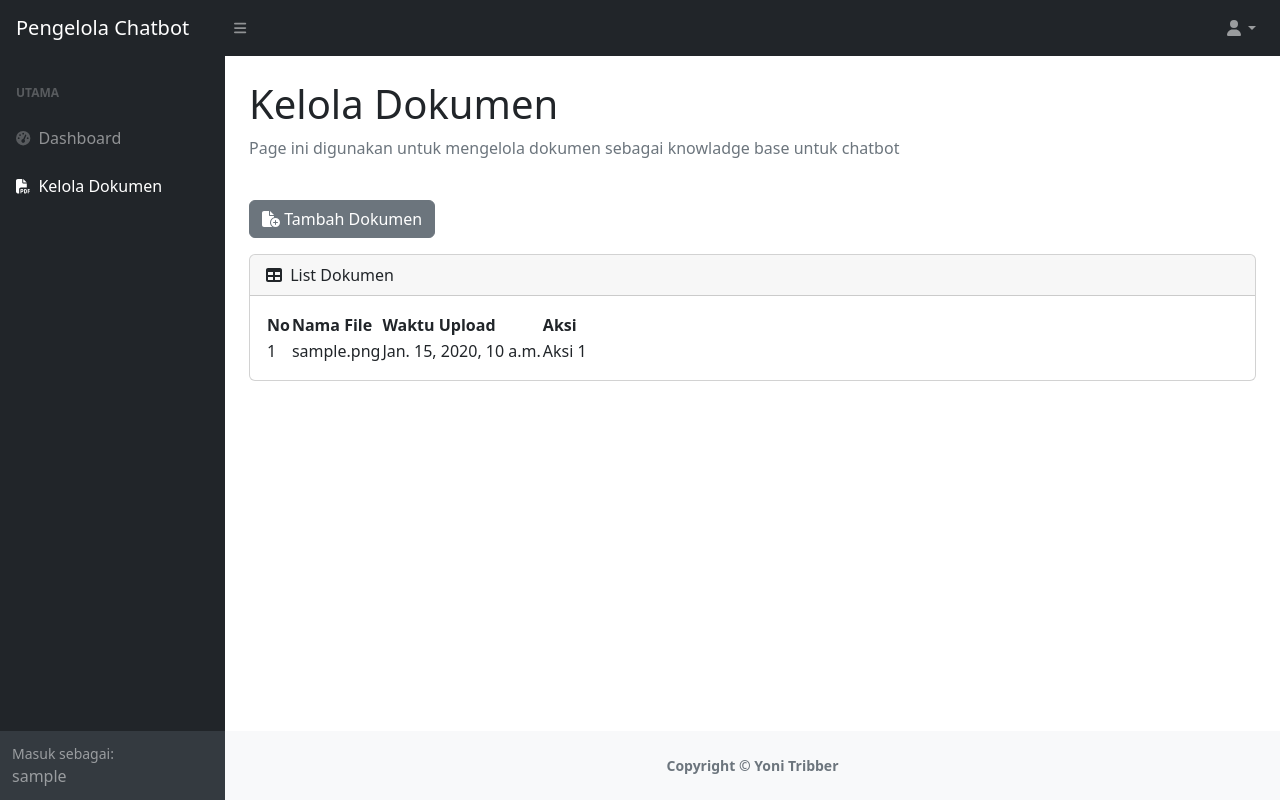
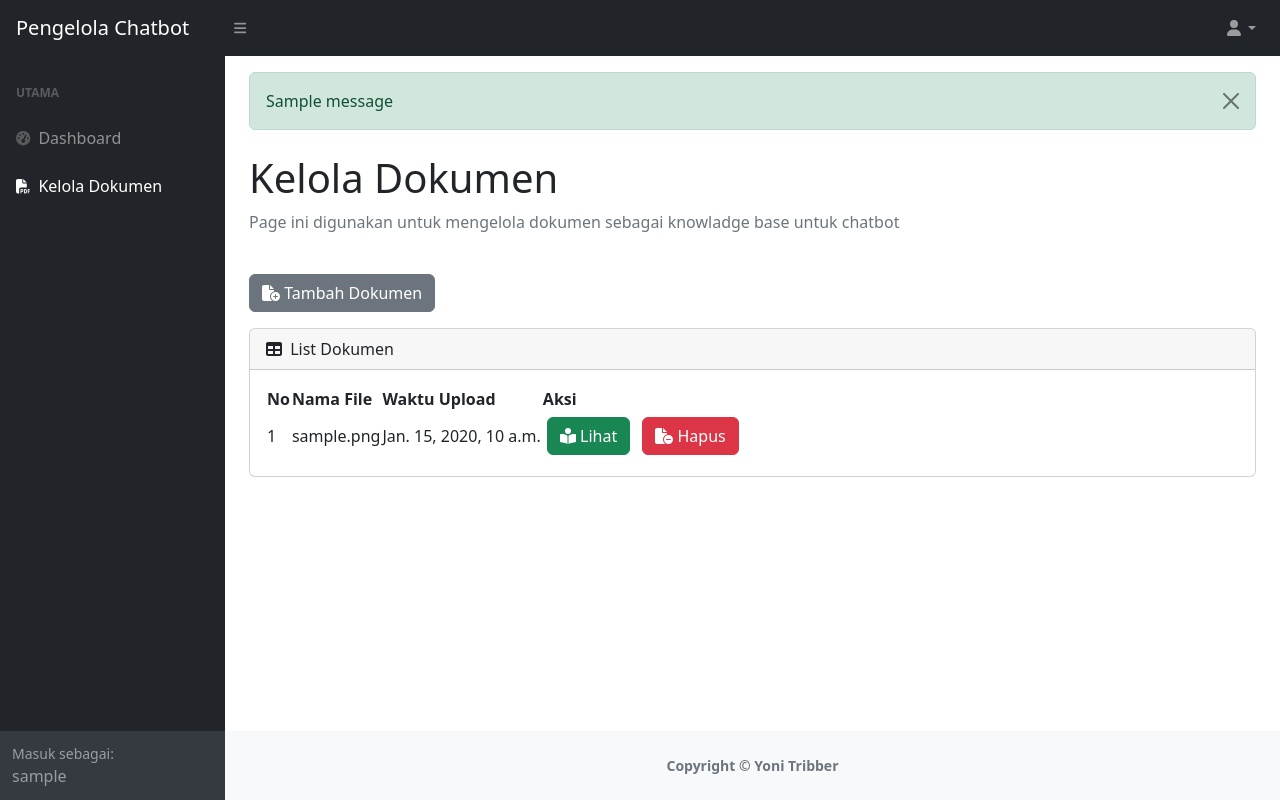
Before and after one commit to tribber93/chatbot-admin, a Django app: page /dashboard/kelola-dokumen/ in a window 1280 px wide. Run offline with Django 5.2, Linux system fonts and the light colour scheme; a user stored in the database is signed in; tables that the repository leaves empty hold one stand-in row (values such as "Sample post"); one stand-in notice (Sample message) is shown; some libraries are stand-ins or nearby versions.

Commit message:
memperbaiki upload dan menambah tombol baca pdf

```diff
--- a/admin_chatbot/forms.py
+++ b/admin_chatbot/forms.py
@@ -1,6 +1,6 @@
 from django import forms
 from django.contrib.auth.models import User
-from django.forms import fields
+from django.forms import ValidationError, fields
 
 from .models import FileUpload
 
@@ -29,6 +29,9 @@ class UploadForm(forms.ModelForm):
         cleaned_data = super().clean()
         # Ambil nama file yang diunggah
         file_path = cleaned_data.get('file_path')
+        if FileUpload.objects.filter(file_name=file_path.name).exists() or not file_path.name.endswith('.pdf'):
+            raise ValidationError("")
+            # raise forms.ValidationError("File dengan nama yang sama sudah ada di database.")
         if file_path:
             cleaned_data['file_name'] = file_path.name  # Set nilai file_name dengan nama file yang diunggah
         return cleaned_data
--- a/admin_chatbot/templates/documents.html
+++ b/admin_chatbot/templates/documents.html
@@ -2,6 +2,31 @@
 {% block title %}Kelola Dokumen{% endblock %}
 {% block dashboard_content %}
     <div class="container-fluid px-4">
+        <!-- Tampilkan pesan sukses jika ada -->
+        {% if messages %}
+            {% for message in messages %}
+                {% if message.tags == 'error' %}
+                    <div class="alert alert-danger alert-dismissible fade show my-3"
+                         role="alert">
+                        {{ message }}
+                        <button type="button"
+                                class="btn-close"
+                                data-bs-dismiss="alert"
+                                aria-label="Close"></button>
+                    </div>
+                {% else %}
+                    <div class="alert alert-success alert-dismissible fade show my-3"
+                         role="alert">
+                        {{ message }}
+                        <button type="button"
+                                class="btn-close"
+                                data-bs-dismiss="alert"
+                                aria-label="Close"></button>
+                    </div>
+                {% endif %}
+            {% endfor %}
+        {% endif %}
+        <div id="liveAlertPlaceholder"></div>
         <h1 class="mt-4">Kelola Dokumen</h1>
         <ol class="breadcrumb mb-4">
             <li class="breadcrumb-item active">Page ini digunakan untuk mengelola dokumen sebagai knowladge base untuk chatbot</li>
@@ -63,15 +88,22 @@
                     </thead>
                     <tbody>
                         {% for file in files %}
-                        <tr>
-                            <td>{{ forloop.counter }}</td> <!-- Nomor urut -->
-                            <td>{{ file.file_name }}</td> <!-- Nama file -->
-                            <td>{{ file.uploaded_at }}</td> <!-- Waktu upload -->
-                            <td>Aksi {{ forloop.counter }}</td> <!-- Waktu upload -->
-                        </tr>
+                            <tr>
+                                <td>{{ forloop.counter }}</td>
+                                <!-- Nomor urut -->
+                                <td>{{ file.file_name }}</td>
+                                <!-- Nama file -->
+                                <td>{{ file.uploaded_at }}</td>
+                                <!-- Waktu upload -->
+                                <td>
+                                    <a type="button" class="btn btn-success m-1" href="{{ file.file_path.url }}" target="_blank"><i class="fa-solid fa-book-open-reader"></i>    Lihat</a>
+                                    <button type="button" class="btn btn-danger m-1"><i class="fa-solid fa-file-circle-minus"></i>    Hapus</button>
+                                </td>
+                                <!-- Waktu upload -->
+                            </tr>
                         {% endfor %}
-                </table>
+                    </table>
+                </div>
             </div>
         </div>
-    </div>
-{% endblock %}
+    {% endblock %}
--- a/admin_chatbot/templates/master.html
+++ b/admin_chatbot/templates/master.html
@@ -23,5 +23,6 @@
     <script src="https://cdn.jsdelivr.net/npm/simple-datatables@7.1.2/dist/umd/simple-datatables.min.js"
             crossorigin="anonymous"></script>
     <script src="{% static 'js/datatables-simple-demo.js' %}"></script>
+    <script src="{% static 'js/alert.js' %}"></script>
   </body>
 </html>
--- a/admin_chatbot/urls.py
+++ b/admin_chatbot/urls.py
@@ -1,5 +1,7 @@
+from django.conf import settings
 from django.urls import path
 from . import views
+from django.conf.urls.static import static
 from .views import CustomLoginView, CustomLogoutView, DashboardView, KelolaDokumenView
 
 urlpatterns = [
@@ -8,3 +10,6 @@ urlpatterns = [
     path('dashboard/kelola-dokumen/', KelolaDokumenView.as_view(), name='kelola-dokumen'),
     path('logout/', CustomLogoutView.as_view(), name='logout'),
 ]
+
+# Tambahkan URL untuk menyajikan file media
+urlpatterns += static(settings.MEDIA_URL, document_root=settings.MEDIA_ROOT)
--- a/admin_chatbot/views.py
+++ b/admin_chatbot/views.py
@@ -43,3 +43,13 @@ class KelolaDokumenView(LoginRequiredMixin, CreateView):
         files = FileUpload.objects.all()  # Anda dapat menggunakan query yang sesuai di sini
         context['files'] = files
         return context
+
+    def form_valid(self, form):
+        response = super().form_valid(form)
+        messages.success(self.request, 'File berhasil diupload.')
+        return response
+
+    def form_invalid(self, form):
+        response = super().form_invalid(form)
+        messages.error(self.request, 'File gagal diupload. Pastikan nama file tidak ada yang sama dan format file harus .pdf.')
+        return response
--- /dev/null
+++ b/static/js/alert.js
@@ -0,0 +1,19 @@
+const alertPlaceholder = document.getElementById("liveAlertPlaceholder");
+const appendAlert = (message, type) => {
+  const wrapper = document.createElement("div");
+  wrapper.innerHTML = [
+    `<div class="alert alert-${type} alert-dismissible" role="alert">`,
+    `   <div>${message}</div>`,
+    '   <button type="button" class="btn-close" data-bs-dismiss="alert" aria-label="Close"></button>',
+    "</div>",
+  ].join("");
+
+  alertPlaceholder.append(wrapper);
+};
+
+const alertTrigger = document.getElementById("liveAlertBtn");
+if (alertTrigger) {
+  alertTrigger.addEventListener("click", () => {
+    appendAlert("Nice, you triggered this alert message!", "success");
+  });
+}
```
Also changed, not shown: 1 other file.
